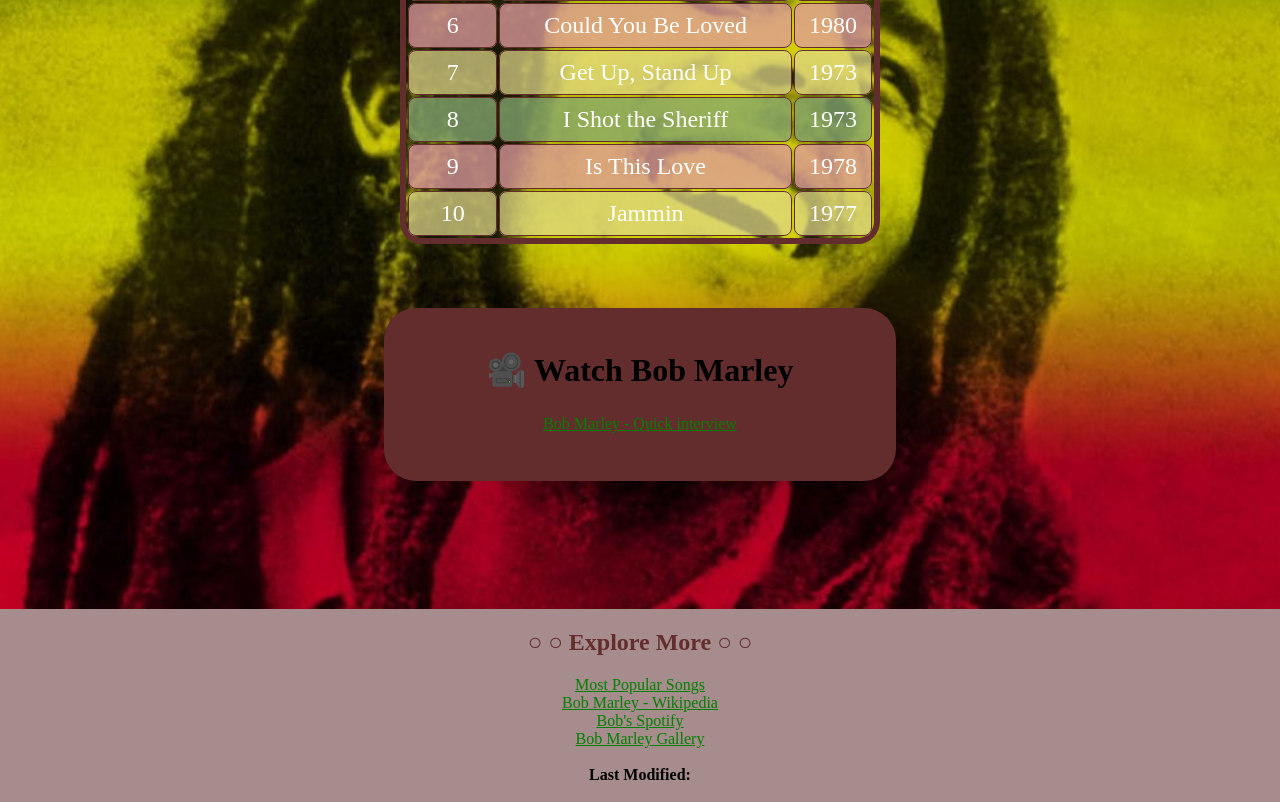
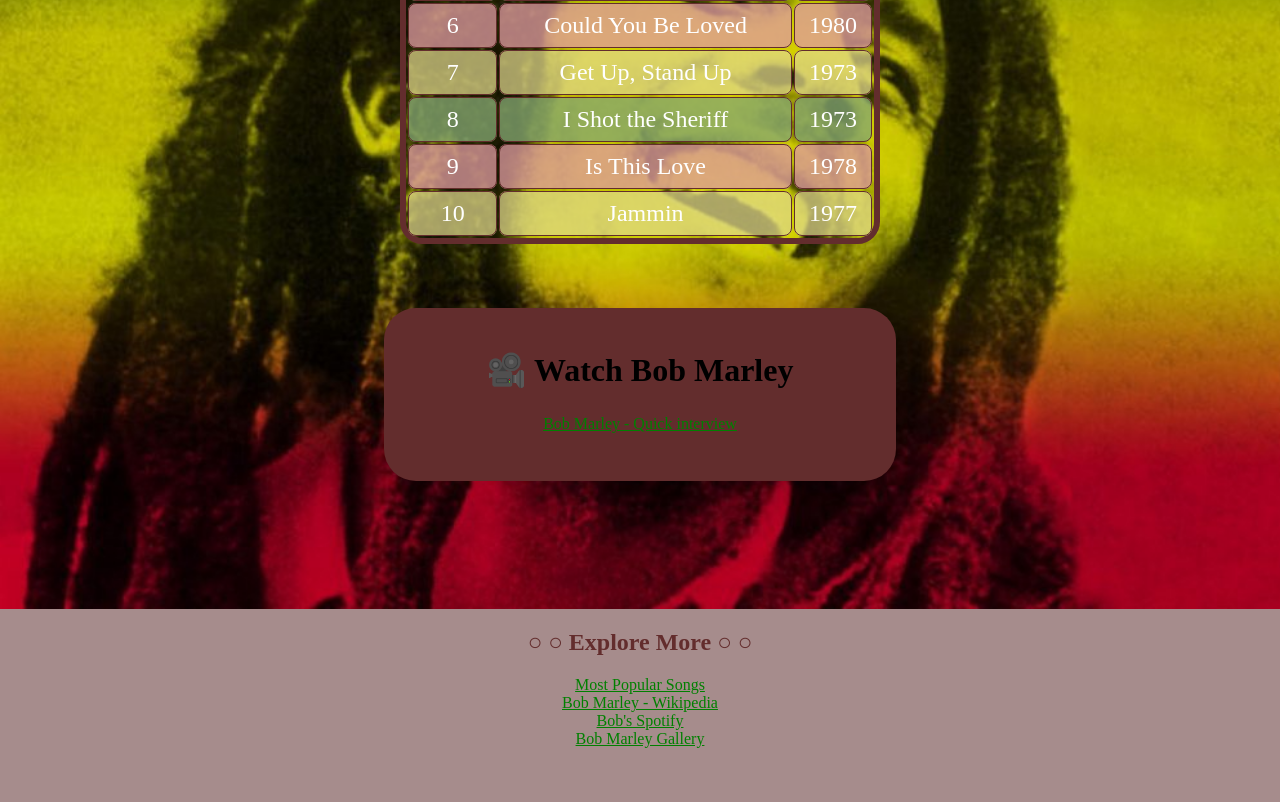
Before and after one commit to zmiskay/zmiskay.github.io, a plain HTML site: page index.html in a window 1280 px wide. Shown: the part 631-1433 px from the top of the page. After the commit the page ends 1397 px from the top, so only its background shows below. Drawn offline with Linux system fonts and the light colour scheme.

Commit message:
Update index.html

```diff
--- a/index.html
+++ b/index.html
@@ -96,7 +96,5 @@
 <a href="https://open.spotify.com/artist/2QsynagSdAqZj3U9HgDzjD"> Bob's Spotify</a> <br>
 <a href="https://icongallery.com/artists/bob-marley/">Bob Marley Gallery</a> <br><br>
 
-<strong>Last Modified: </strong><!--#echo var="LAST_MODIFIED" --><br><br>
-
 </body>
 </html>
```
